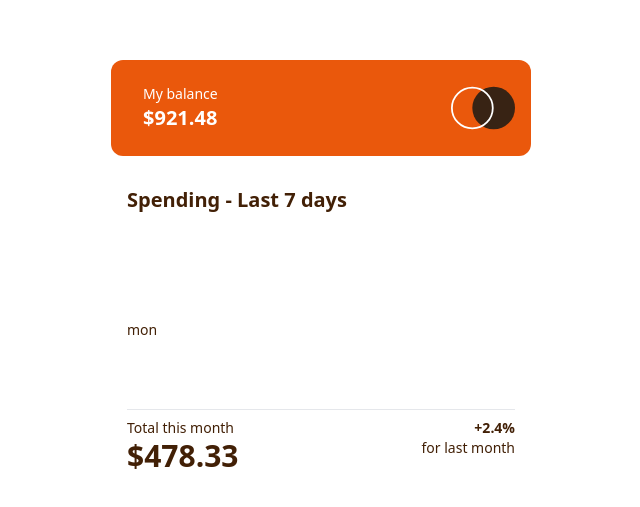
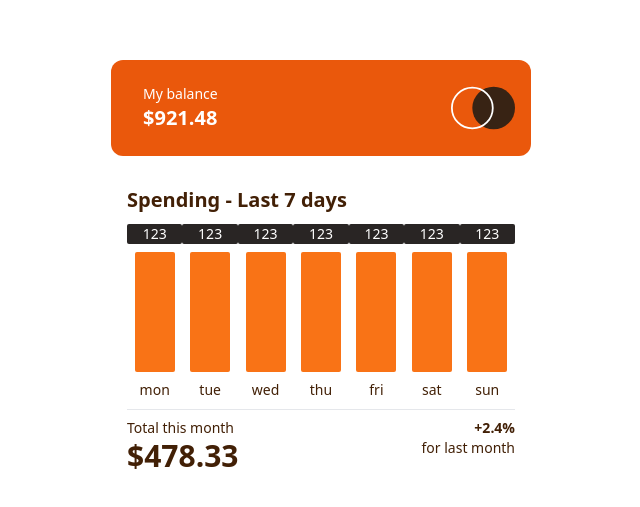
Before and after one commit to theisolatedmonk/expence-chart-js, a Next.js app: page / in a window 1280 px wide. Shown: the part 125-632 px from the top of the page, without its empty margins (319-959 px from the left). Built offline with nearby package versions, Linux system fonts and the light colour scheme.

Commit message:
graphbar function imported

```diff
--- a/src/component/GraphaBar.tsx
+++ /dev/null
@@ -1,23 +0,0 @@
-import React from "react";
-
-type Props = {};
-
-export  function GraphaBar({}: Props) {
-  return (
-    <div className="graph flex items-center flex-col h-44 w-14 justify-end transition-all gap-2 group">
-      <div
-        id="mon_amt"
-        className=" value bg-stone-800 items-center justify-center rounded-sm h-6 w-full text-white  group-hover:flex hover:bg-rose-400  "
-      >
-        <p id="mon_amt" className="w-fit">
-          123
-        </p>
-      </div>
-      <div
-        id="mon1"
-        className="graphcolrd w-10 bg-orange-500 h-full rounded-sm  hover:bg-rose-400"
-      ></div>
-      <div id="mon2">mon</div>
-    </div>
-  );
-}
--- /dev/null
+++ b/src/components/GraphaBar.tsx
@@ -0,0 +1,23 @@
+import React from "react";
+
+interface GraphaBarType {
+  day: string;
+}
+
+export function GraphaBar(props: GraphaBarType) {
+  return (
+    <div className="flex items-center flex-col h-44 w-14 justify-end transition-all gap-2 group ">
+      <div
+        id="mon_amt"
+        className=" value bg-stone-800 items-center justify-center rounded-sm h-6 w-full text-white  group-hover:flex hover:bg-rose-400 "
+      >
+        123
+      </div>
+      <div
+        id="mon1"
+        className="graphcolrd w-10 bg-orange-500 h-full rounded-sm  hover:bg-rose-400"
+      />
+      <div id="mon2">{props.day}</div>
+    </div>
+  );
+}
--- a/src/pages/index.tsx
+++ b/src/pages/index.tsx
@@ -1,41 +1,47 @@
-
-import {GraphaBar} from '@/component/GraphaBar'
-import { Logo } from '@/component/Logo'
-
-
+import { GraphaBar } from "@/components/GraphaBar";
+import { Logo } from "@/components/Logo";
 
 export default function Home() {
   return (
-    <main className='flex items-center justify-center min-h-screen'>
+    <main className="flex items-center justify-center min-h-screen">
       <div className="container  h-[430px] w-[420px]  flex flex-col justify-between">
         <div className="contain1 flex justify-between items-center bg-orange-600 h-24 rounded-xl px-4">
           <div className="txtbalence flex flex-col px-4">
             <p className="mybal text-sm text-white ">My balance</p>
             <h1 className="font-bold text-white text-xl">$921.48</h1>
           </div>
-      <div id="logobox" className="h-16 w-16 flex items-center"><Logo></Logo></div>
+          <div id="logobox" className="h-16 w-16 flex items-center">
+            <Logo></Logo>
+          </div>
         </div>
         <div className="contain2 bg-white h-80 gap-2 justify-between rounded-xl flex flex-col p-4  text-yellow-950">
           <h1 className=" font-bold text-xl ">Spending - Last 7 days</h1>
           <div className="bardayval flex h-48 items-center text-sm text-center transition-all ">
-        <GraphaBar/>
-
+            <GraphaBar day="mon" />
+            <GraphaBar day="tue" />
+            <GraphaBar day="wed" />
+            <GraphaBar day="thu" />
+            <GraphaBar day="fri" />
+            <GraphaBar day="sat" />
+            <GraphaBar day="sun" />
           </div>
           <hr />
           <div className="totalamtpercent flex justify-between">
             <div className="txtamttotal flex flex-col">
               <p className="text-sm">Total this month</p>
-            <h1 id="totalamt" className="text-3xl font-bold">$478.33</h1>
+              <h1 id="totalamt" className="text-3xl font-bold">
+                $478.33
+              </h1>
             </div>
             <div className="percenttxt flex flex-col text-right">
-            <p id="percent" className="text-sm font-bold">+2.4%</p>
+              <p id="percent" className="text-sm font-bold">
+                +2.4%
+              </p>
               <p className="text-sm">for last month</p>
             </div>
           </div>
         </div>
       </div>
     </main>
-
-
-  )
+  );
 }
--- a/tailwind.config.js
+++ b/tailwind.config.js
@@ -9,8 +9,7 @@ module.exports = {
         extend: {
             backgroundImage: {
                 'gradient-radial': 'radial-gradient(var(--tw-gradient-stops))',
-        'gradient-conic':
-          'conic-gradient(from 180deg at 50% 50%, var(--tw-gradient-stops))',
+                'gradient-conic': 'conic-gradient(from 180deg at 50% 50%, var(--tw-gradient-stops))',
             },
         },
     },
```
Also changed, not shown: src/components/Logo.tsx (renamed from src/component/Logo.tsx). Lines whose indentation alone changed are shown as unchanged.
